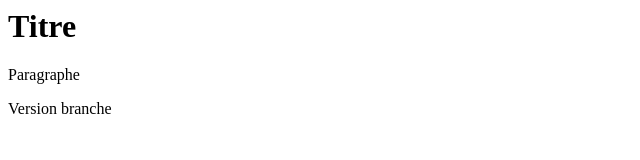
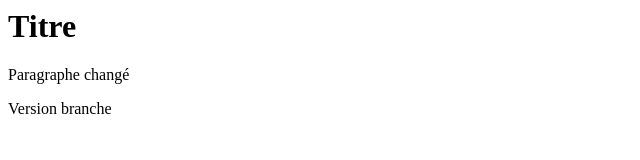
Before and after one commit to mightymsnsn/hello-github-web, a plain HTML site: page index.html in a window 1280 px wide. Shown: the full height of the page, 0-640 px from the left. Drawn offline with Linux system fonts and the light colour scheme.

Commit message:
Update paragraph text in index.html

```diff
--- a/index.html
+++ b/index.html
@@ -1,3 +1,3 @@
 <h1>Titre</h1>
-<p>Paragraphe</p>
+<p>Paragraphe changé</p>
 <p>Version branche</p>
```
